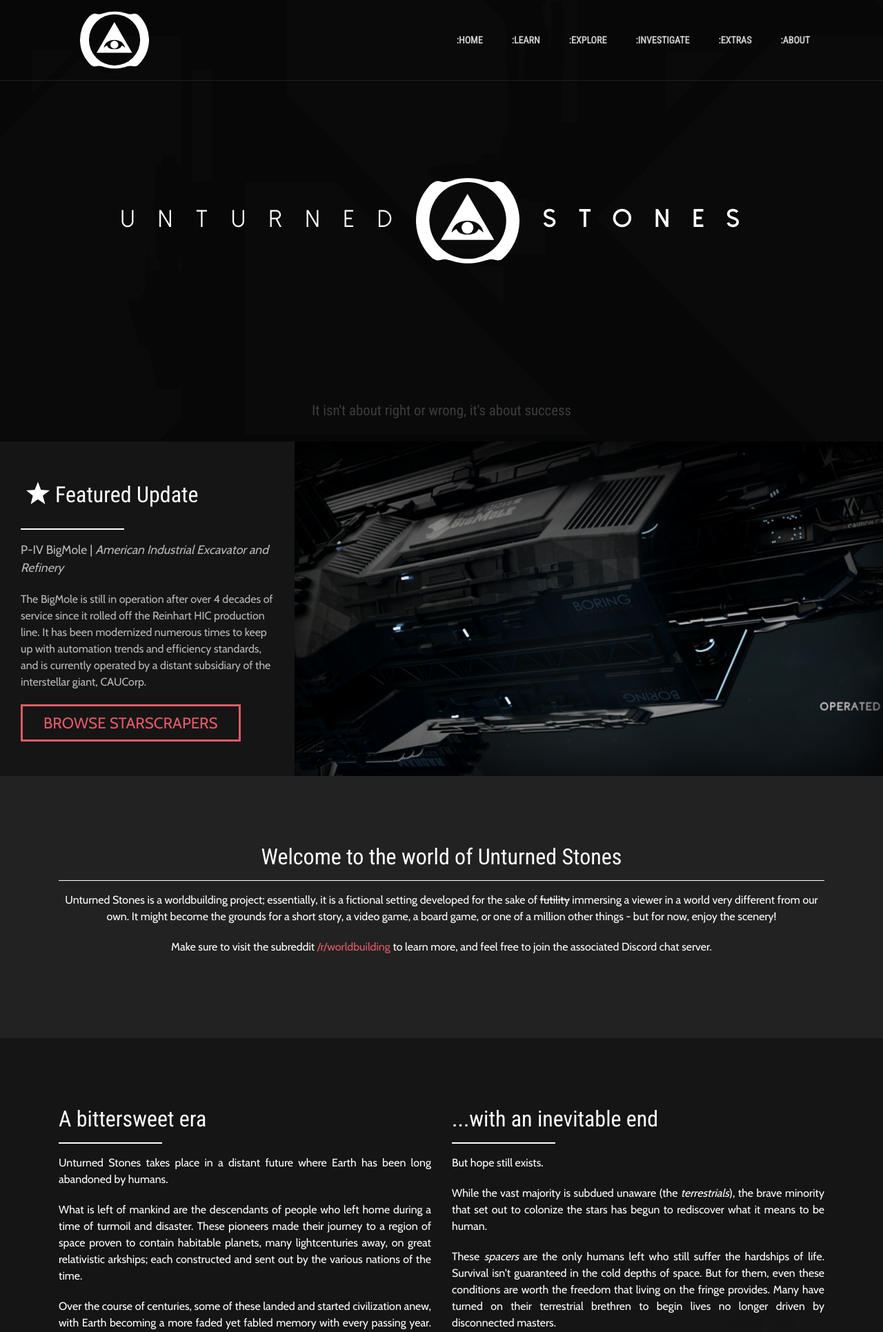
After one commit to prokhorvlg/Unturned-Stones, a PHP site: page /index.php in a window 1280 px wide. The commit adds this page. Shown: the top 1931 px of the page at 69% size. Run offline with PHP 8.4, Linux system fonts and the light colour scheme; some libraries are stand-ins or nearby versions.

Commit message:
Added PHP injected nav

```diff
--- a/css/creative.css
+++ b/css/creative.css
@@ -246,7 +246,7 @@
   text-align: center;
   color: white;
   background-image: url("../img/background-main/spacebg.png"), url("../img/background-main/mainbg.png");
-  background-position: center;
+  /* background-position: center; */
   animation: 100s scrollBG2 infinite linear;
   -webkit-background-size: cover;
   -moz-background-size: cover;
@@ -651,18 +651,6 @@
       color: #00aced;
   }
 
-  /*#myFooter .btn {
-      color: white;
-      background-color: #d84b6b;
-      border-radius: 20px;
-      border: none;
-      width: 150px;
-      display: block;
-      margin: 0 auto;
-      margin-top: 10px;
-      line-height: 25px;
-  }*/
-
   @media screen and (max-width: 767px) {
       #myFooter {
           text-align: center;
--- a/index.html
+++ b/index.php
@@ -110,7 +51,7 @@
     <div class="p_anim" id="p-4"></div>
     <div class="p_anim" id="p-5"></div>-->
 
-    <header class="masthead parallax_ns6">
+    <header class="masthead" style="background-attachment: fixed;">
       <div class="header-content">
         <div class="header-content-inner">
           <h1 id="homeHeading">Unturned<img src="./img/UNTSlogo.svg" /><span class="boldSpan" style="font-weight: 700;">Stones</span></h1>
@@ -381,6 +322,15 @@
       </div>
     </section>
 
+    <header class="masthead" style="background-attachment: fixed;">
+      <div class="header-content">
+        <div class="header-content-inner">
+          <h1 id="homeHeading">Unturned<img src="./img/UNTSlogo.svg" /><span class="boldSpan" style="font-weight: 700;">Stones</span></h1>
+          <!--<a class="btn btn-primary btn-xl" href="#about">Find Out More</a>-->
+        </div>
+      </div>
+    </header>
+
     <footer id="myFooter" class="bg-dark2">
         <div class="container">
             <div class="row">
--- /dev/null
+++ b/navbar.php
@@ -0,0 +1,41 @@
+<nav class="navbar navbar-expand-lg navbar-light fixed-top webFontsRoboto" id="mainNav">
+  <div class="container">
+  <a id="logo" class="navbar-brand" href="#page-top"><img class="navLogo" src="./img/UNTSlogo.svg"/></a><span class="hiddenLogoText">UNTURNED STONES</span>
+  <label for="drop" class="toggle" style="margin-bottom: 0;">Menu</label>
+  <input type="checkbox" id="drop" />
+  <ul class="menu navbar-nav ml-auto">
+    <li><hr class="full"></li>
+    <li><a href="#" class="menubg">:Home</a></li>
+    <li>
+      <label for="drop-1" class="toggle menubg">:Learn<span class="dropPlus" style="float: right; text-align: right;">+</span></label>
+      <a href="#">:Learn</a>
+      <input type="checkbox" id="drop-1"/>
+      <ul>
+        <li><a href="#" class="innerMenuItem">> History</a></li>
+        <li><a href="#" class="innerMenuItem">> Major Powers</a></li>
+      </ul>
+    </li>
+    <li>
+      <label for="drop-2" class="toggle menubg">:Explore<span class="dropPlus" style="float: right; text-align: right;">+</span></label>
+      <a href="#">:Explore</a>
+      <input type="checkbox" id="drop-2"/>
+      <ul>
+        <li><a href="#" class="innerMenuItem">> Starscrapers</a></li>
+        <li><a href="#" class="innerMenuItem">> Characters</a></li>
+        <li><a href="#" class="innerMenuItem">> Places</a></li>
+      </ul>
+    </li>
+    <li>
+      <label for="drop-3" class="toggle menubg">:Investigate<span class="dropPlus" style="float: right; text-align: right;">+</span></label>
+      <a href="#">:Investigate</a>
+      <input type="checkbox" id="drop-3"/>
+      <ul>
+        <li><a href="#" class="innerMenuItem">> IRIA Reports</a></li>
+        <li><a href="#" class="innerMenuItem">> Dossiers</a></li>
+      </ul>
+    </li>
+    <li><a href="#" class="menubg">:Extras</a></li>
+    <li><a href="#" class="menubg">:About</a></li>
+  </ul>
+</div>
+</nav>
```
Also changed, not shown: other parts of index.php (+1 -61 lines), js/creative.js (+0 -20 lines).
